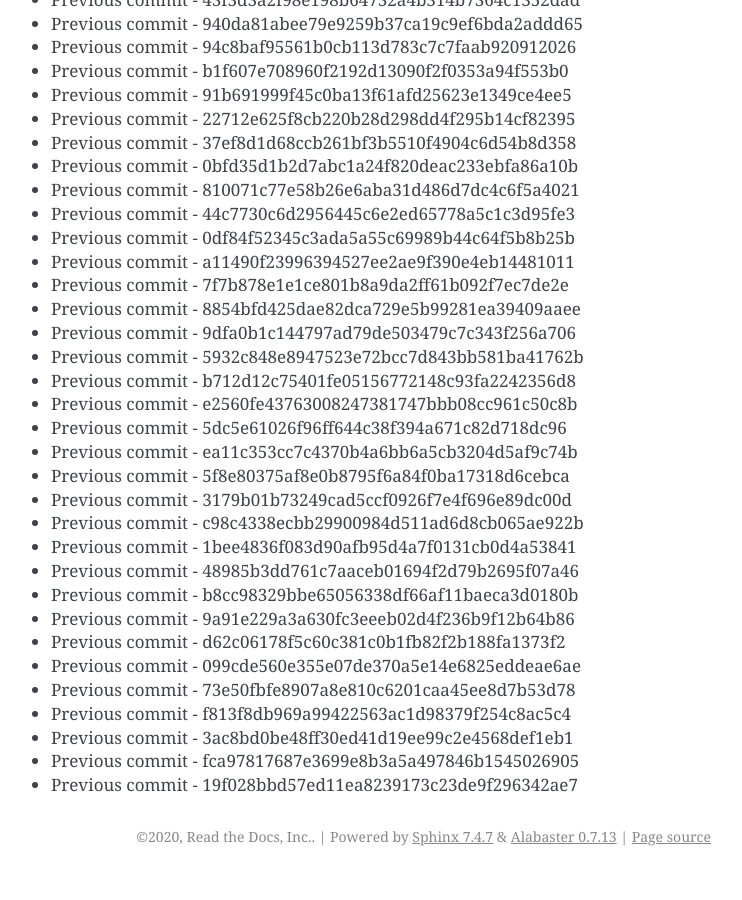
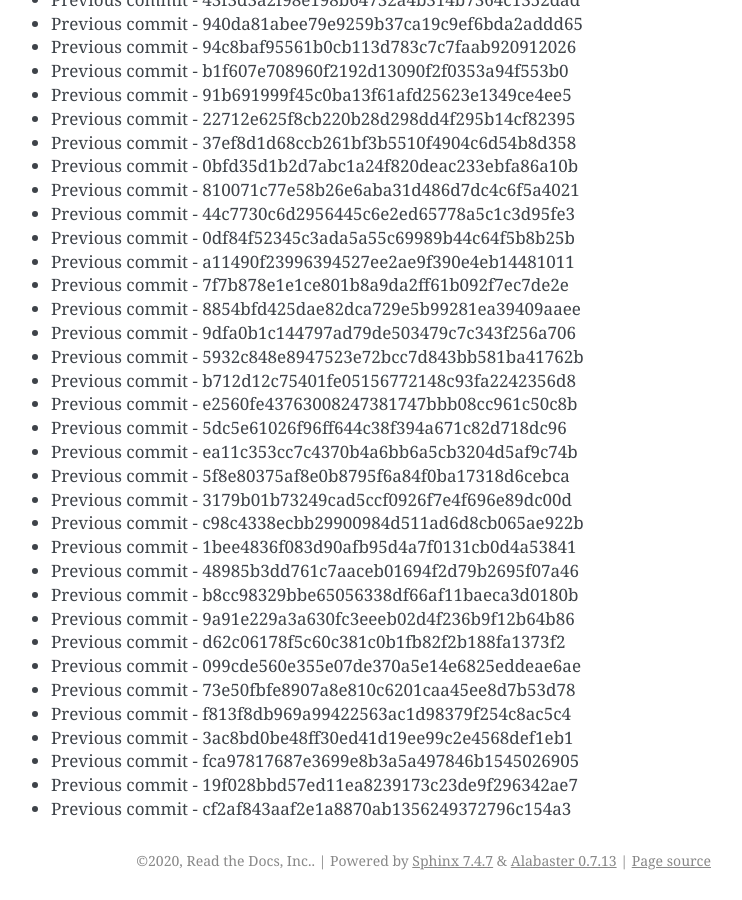
Before and after one commit to readthedocs/rtd-git-stresstest, a Sphinx documentation site: the page built from docs/updates.rst, in a window 1280 px wide and 900 px high, scrolled down 82041 px. Shown: the whole window, without its empty margins (399-1141 px from the left). Built offline with Sphinx 7.4.7, drawn with Linux system fonts in a browser that asks for light colours; before the commit the page ends 82917 px from its top, so only the background shows below that.

Commit message:
Generating commit from previous: cf2af843aaf2e1a8870ab1356249372796c154a3

```diff
--- a/docs/updates.rst
+++ b/docs/updates.rst
@@ -3479,3 +3479,4 @@ It can be tested for any performance characteristics.
 * Previous commit - 3ac8bd0be48ff30ed41d19ee99c2e4568def1eb1
 * Previous commit - fca97817687e3699e8b3a5a497846b1545026905
 * Previous commit - 19f028bbd57ed11ea8239173c23de9f296342ae7
+* Previous commit - cf2af843aaf2e1a8870ab1356249372796c154a3
```
